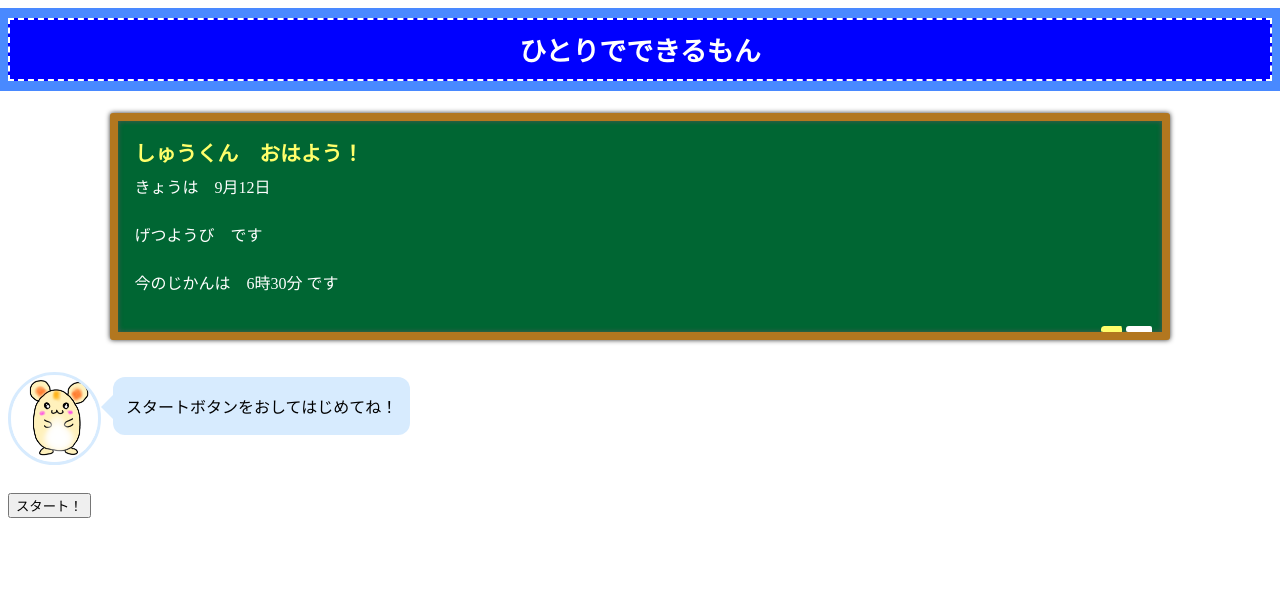
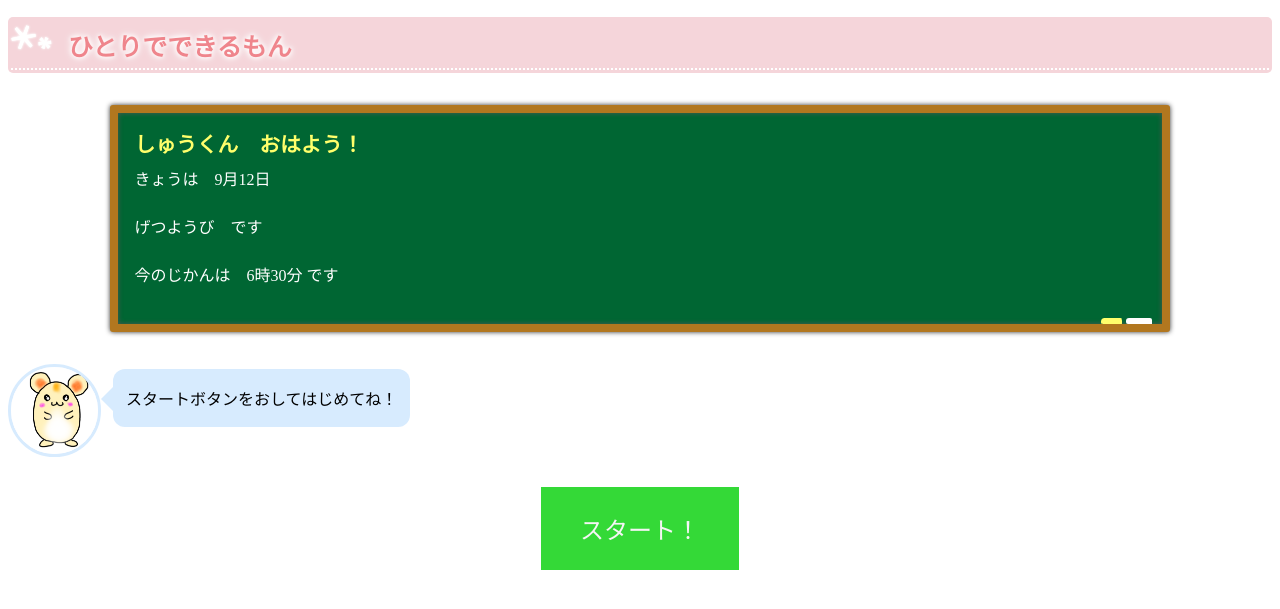
Before and after one commit to Ayakazu-Fukaura/possible_alone, a Flask app: page /1 in a window 1280 px wide. Shown: the top 609 px of the page. Run offline with Flask 2, Linux system fonts and the light colour scheme.

Commit message:
タイトルを枠をピンクに変更、ボタンを中央寄せ

```diff
--- a/static/css/1.css
+++ b/static/css/1.css
@@ -1,5 +1,5 @@
 /*タイトルの青枠*/
-h1 {
+/*h1 {
   color: #fff;
   border: 2px dashed #fff;
   background-color: blue;
@@ -8,6 +8,41 @@ h1 {
   font-size: 27px;
   text-align:center;
   }
+*/
+
+h1 {
+	background-color: #f5d5da; /* 背景色 */
+	border-radius: 5px;
+	color: #ef858c; /* 文字色 */
+	padding: 10px 10px 10px 60px; /* 上・右・下・左の余白 */
+	position: relative;
+  font-size: 25px;
+	text-shadow: 0px 0px 10px #fff, 0px 0px 6px #fff, 0px 0px 4px #fff, 0 0 0.5px #fff; /* 文字の影 */
+}
+h1:before {
+	content: '＊*'; /*花に見せかけるためのアスタリスク*/
+	color: #fff; /* アスタリスクの色 */
+	display: inline-block;
+	font-size: 30px; /* アスタリスクの大きさ */
+	font-weight: bold;
+	margin-right: 10px;
+	position: absolute;
+	top: 0px;
+	left: 0px;
+	transform: rotate(20deg);
+	-moz-transform: rotate(20deg);
+	-webkit-transform: rotate(20deg);
+	-o-transform: rotate(20deg);
+	text-shadow: 0px 0px 3px #fff, 0px 0px 2px #fff, 0 0 0.5px #fff; /* アスタリスク周りの影 */
+}
+h1:after {
+	border-bottom: 2px dotted #fff; /* 下線 */
+	content: '';
+	position: absolute;
+	bottom: 3px;
+	left: 3px;
+	right: 3px;
+}
 
 /*日時、曜日の黒板*/
 .kokuban {
@@ -98,3 +133,21 @@ h1 {
   margin: 0;
   padding: 0;
 }
+
+/*ボタン*/
+.button{
+  background:#34d937;
+  padding:1em 1em;
+  border:white 2px solid;
+  text-decoration:none;
+  text-align: center;
+  color:whitesmoke;
+  font-size:1.5em;
+  font-family:sans-serif;
+}
+
+.block{
+  display:block;
+  width:150px;
+  margin:0 auto;
+}
--- a/templates/komatsu1.html
+++ b/templates/komatsu1.html
@@ -30,9 +30,9 @@
   </div>
   <!--吹き出し終わり-->
 
-  <button type="button" class="btn btn-primary btn-lg">スタート！</button>
-
-
+  <div class="area">
+    <a class="block button" href="#">スタート！</a>
+  </div>
 
 </body>
 </html>
```
